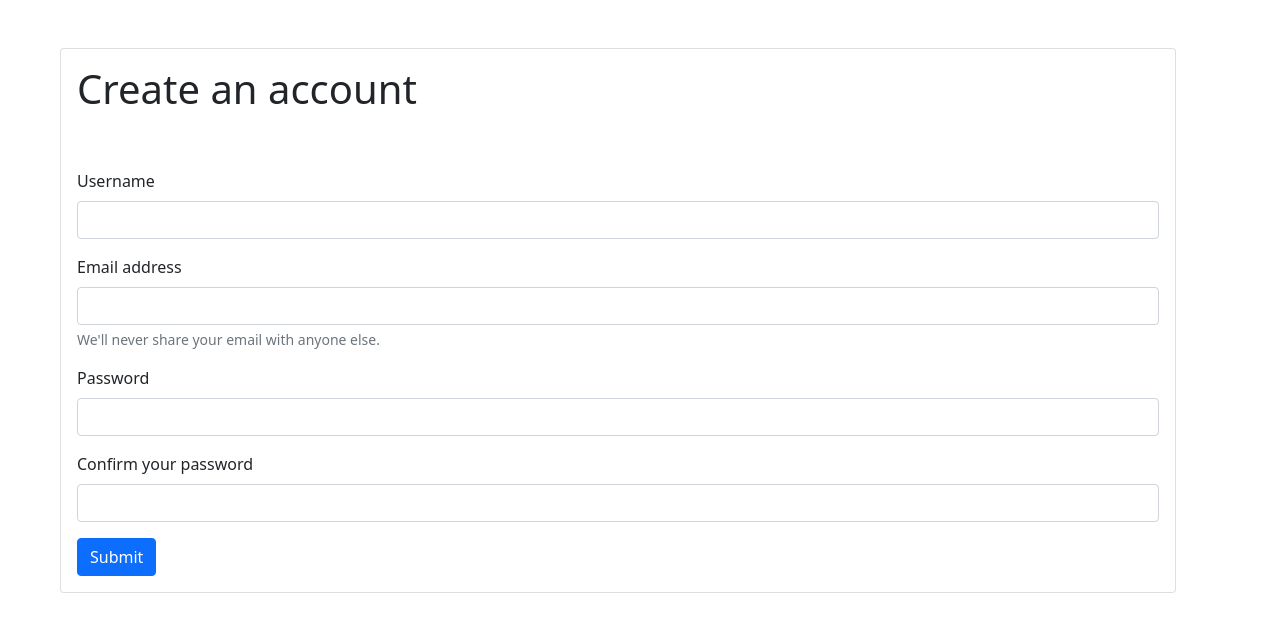
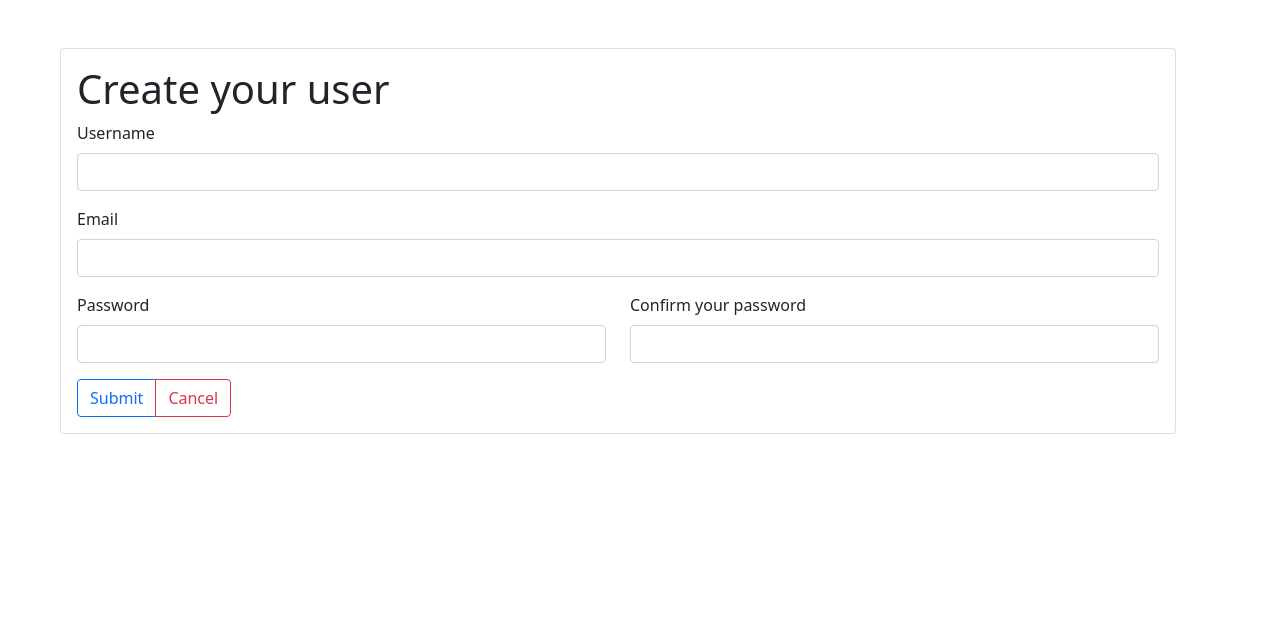
Before and after one commit to Diomeh/mvc, a PHP site: page /register in a window 1280 px wide. Shown: the top 632 px of the page. Run offline with PHP 8.4, Linux system fonts and the light colour scheme; some libraries are stand-ins or nearby versions.

Commit message:
Implemented form component

```diff
--- a/views/register.php
+++ b/views/register.php
@@ -1,23 +1,23 @@
-<div class="card card-body">
-    <h1>Create an account</h1>
-    <form action="" method="POST" class="pt-5">
-        <div class="mb-3 form-group">
-            <label class="form-label">Username</label>
-            <input type="text" name="username" class="form-control">
-        </div>
-        <div class="mb-3 form-group">
-            <label class="form-label">Email address</label>
-            <input type="email" name="email" class="form-control" aria-describedby="emailHelp">
-            <div id="emailHelp" class="form-text">We'll never share your email with anyone else.</div>
-        </div>
-        <div class="mb-3 form-group">
-            <label class="form-label">Password</label>
-            <input type="password" name="pass_one" class="form-control">
-        </div>
-        <div class="mb-3 form-group">
-            <label class="form-label">Confirm your password</label>
-            <input type="password" name="pass_two" class="form-control">
-        </div>
-        <button type="submit" class="btn btn-primary">Submit</button>
-    </form>
+<?php
+
+use app\core\forms\Form;
+
+$form = Form::begin('', 'post');
+
+echo '<h1>Create your user</h1>';
+
+echo $form->field($model, 'username', 'Username');
+echo $form->field($model, 'email', 'Email')->email();
+
+?>
+
+<div class="row">
+    <div class="col-sm">
+        <?php echo $form->field($model, 'pass_one', 'Password')->password(); ?>
+    </div>
+    <div class="col-sm">
+        <?php echo $form->field($model, 'pass_two', 'Confirm your password')->password(); ?>
+    </div>
 </div>
+
+<?php Form::end(); ?>
```
